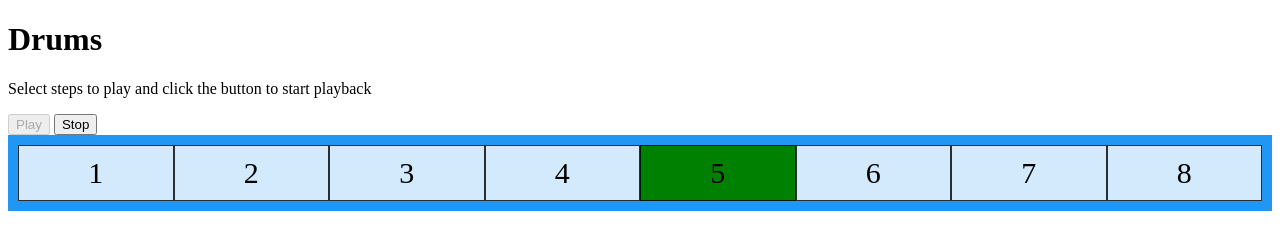
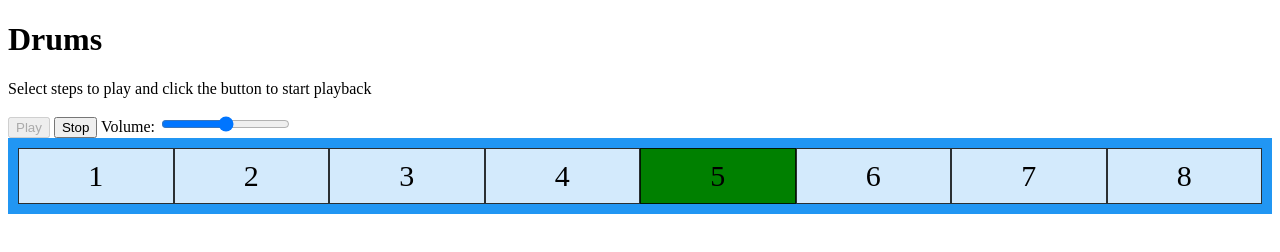
Before and after one commit to hhirsch/drums, a plain HTML site: page index.html in a window 1280 px wide. Both pictures are taken after a click on the button "Play". Drawn offline with Linux system fonts and the light colour scheme.

Commit message:
feat: add volume control

```diff
--- a/drums.js
+++ b/drums.js
@@ -34,6 +34,7 @@ function nextStep(){
 
 function playStep(){
   var audio = new Audio('beep.wav');
+  audio.volume = document.getElementById('volume').value;
   var div = document.getElementById('sequence');
   var divs = div.getElementsByTagName('div');
   if(divs[currentStep].classList.contains('enabled-step')){
--- a/index.html
+++ b/index.html
@@ -18,6 +18,7 @@
     <button id="stop_button" disabled="true" onclick="stop()">
         Stop
 </button>
+  Volume: <input id="volume" type="range" min="0" max="1" step="0.01" value="0.5" oninput="FilterSample.changeFrequency(this);">
 
 <div id="sequence" class="grid-container">
   <div class="grid-item active-step">1</div>
```
